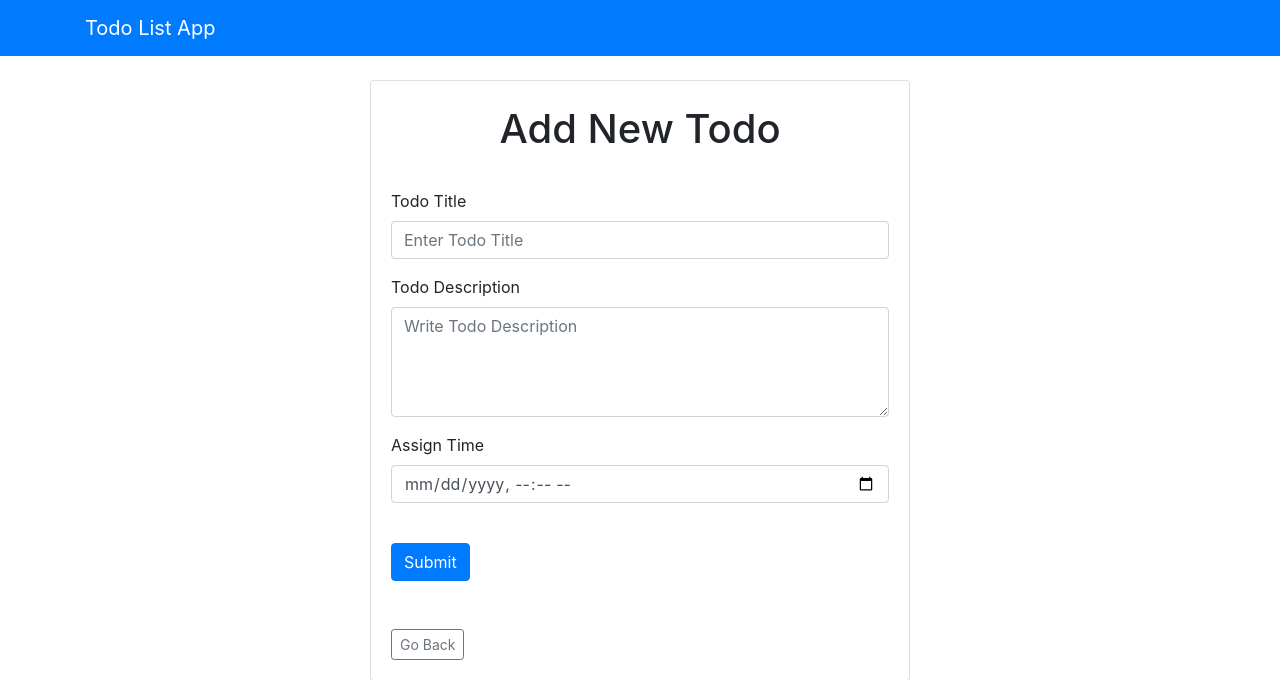
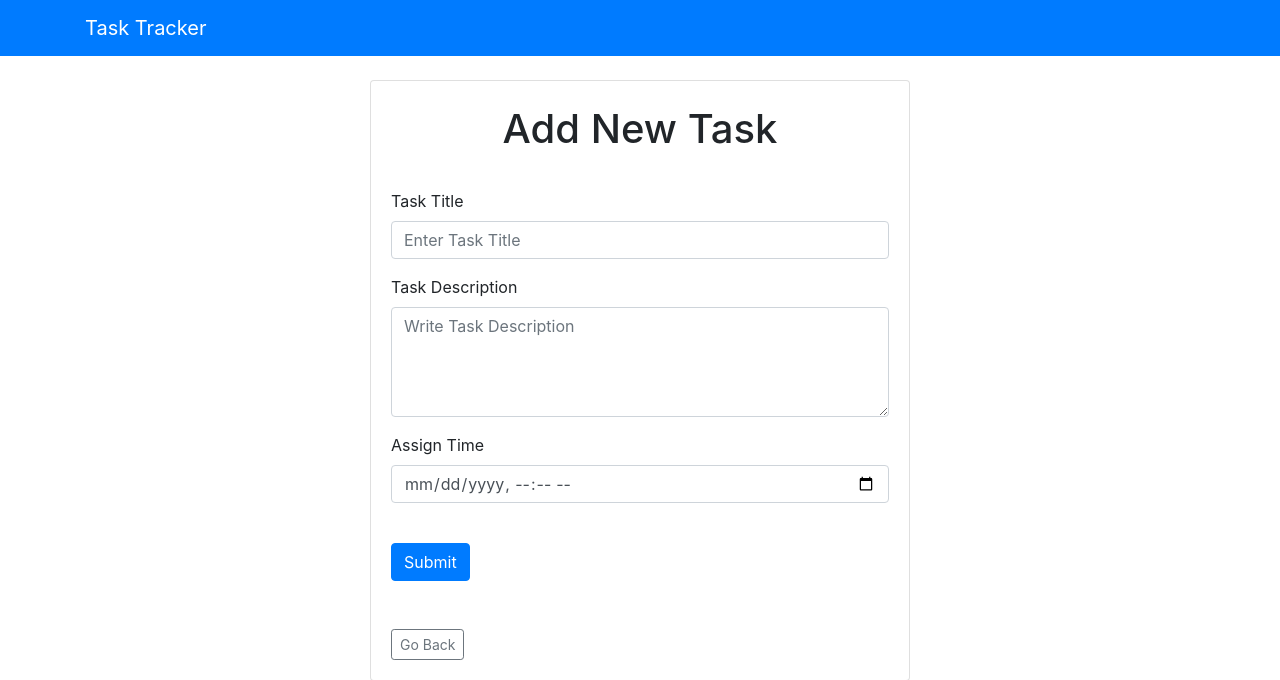
Before and after one commit to farhanfuadabir/task-tracker, a Django app: page /add/ in a window 1280 px wide. Shown: the top 680 px of the page. Run offline with Django 3.2, Linux system fonts and the light colour scheme; some libraries are stand-ins or nearby versions.

Commit message:
Change app name

```diff
--- a/todo_list/templates/add.html
+++ b/todo_list/templates/add.html
@@ -6,17 +6,17 @@
 
 <div class='card mb-3'>
     <br>
-    <h1 class='text-center mb-3'>Add New Todo</h1>
+    <h1 class='text-center mb-3'>Add New Task</h1>
     <div class='card-body'>
         <form action="{% url 'add' %}" method="POST">
             {% csrf_token %}
             <div class="form-group">
-                <label for="title">Todo Title</label>
-                <input class="form-control" type="text" id="title" name="title" placeholder="Enter Todo Title">
+                <label for="title">Task Title</label>
+                <input class="form-control" type="text" id="title" name="title" placeholder="Enter Task Title">
             </div>
             <div class="form-group">
-                <label for="text">Todo Description</label>
-                <textarea class="form-control" rows="4" id="text" name="text" placeholder="Write Todo Description"></textarea>
+                <label for="text">Task Description</label>
+                <textarea class="form-control" rows="4" id="text" name="text" placeholder="Write Task Description"></textarea>
             </div>
             <div class="form-group">
                 <label for="todo_time">Assign Time</label>
--- a/todo_list/templates/index.html
+++ b/todo_list/templates/index.html
@@ -1,9 +1,9 @@
 {% extends 'partials/header.html' %}
 {% block content %}
 <div class="col-md-12 text-center">
-    <h1 class='text-center mb-3'>My Todo List</h1>
+    <h1 class='text-center mb-3'>Task List</h1>
     <a href="/todos/add/" class="btn btn-outline-primary btn-sm">
-        Add Todo
+        Add Task
     </a>
 </div>
 <br>
--- a/todo_list/templates/partials/_navbar.html
+++ b/todo_list/templates/partials/_navbar.html
@@ -1,5 +1,5 @@
 <nav class="navbar navbar-dark bg-primary mb-4">
   <div class="container">
-    <a class="navbar-brand" href="/">Todo List App</a>
+    <a class="navbar-brand" href="/">Task Tracker</a>
   </div>
 </nav>
```
Also changed, not shown: todo_list/db.sqlite3.
